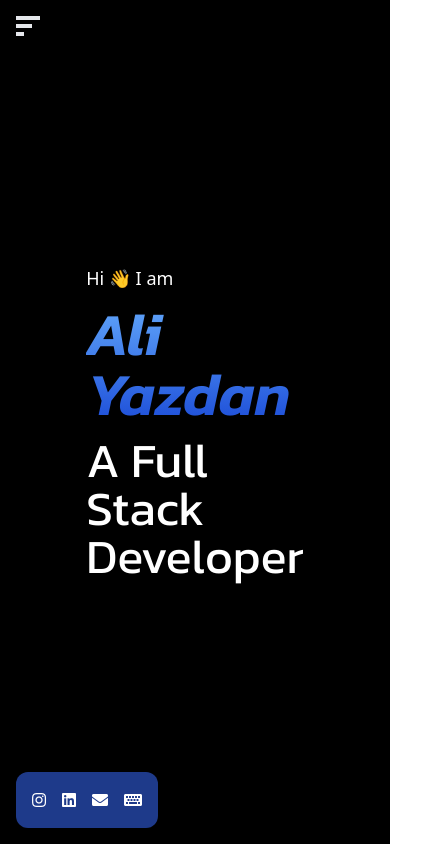
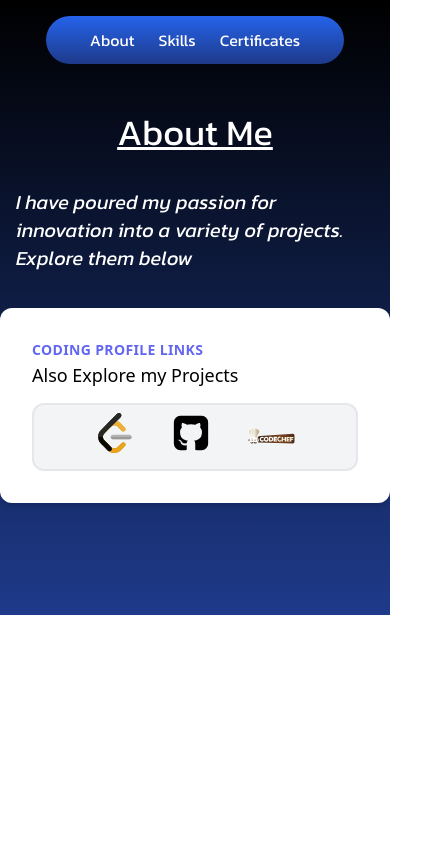
Before and after one commit to zaidiyazdan/Portfolio, a React (Vite) app: page /about in a window 390 px wide. Shown: the top 844 px of the page, 448 px wide, since content can reach past the window. Built offline with nearby package versions, Linux system fonts and the light colour scheme.

Commit message:
Added Music player

```diff
--- a/package.json
+++ b/package.json
@@ -12,7 +12,8 @@
   "dependencies": {
     "gsap": "^3.12.5",
     "react": "^18.2.0",
-    "react-dom": "^18.2.0"
+    "react-dom": "^18.2.0",
+    "react-router-dom": "^6.23.0"
   },
   "devDependencies": {
     "@types/react": "^18.2.66",
--- a/src/App.jsx
+++ b/src/App.jsx
@@ -1,47 +1,20 @@
-import Hero from "./components/Hero";
-import Navbar from "./components/Navbar";
+import { BrowserRouter as Router, Routes, Route } from "react-router-dom";
+import Home from "./components/Home";
+// import Blogs from "./components/Blogs";
 import About from "./components/About";
-import Project from "./components/Project";
+import Skills from './components/Skills'
 
+const App = () => {
+  return (
+    <Router>
+      <Routes>
+          <Route path="/" element={<Home />} />
+          {/* <Route path="blogs" element={<Blogs />} /> */}
+          <Route path="/about" element={<About/>} />
+          <Route path="/skills" element={<Skills/>} />
+      </Routes>
+    </Router>
+  );
+};
 
-export default function App() {
-  return (
-    <div className="bg-black">
-      <Navbar />
-      <Hero />
-      <div className="fixed left-0 top-0 h-full flex flex-col z-40 justify-end items-center text-white p-4">
-        <div className="bg-blue-900 flex md:flex-col flex-row gap-4 py-2 px-4 rounded-xl">
-          <a
-            href="https://www.instagram.com/"
-            target="_blank"
-            rel="noopener noreferrer"
-            className="my-2"
-          >
-            <i className="fab fa-instagram"></i>
-          </a>
-          <a
-            href="https://www.linkedin.com/"
-            target="_blank"
-            rel="noopener noreferrer"
-            className="my-2"
-          >
-            <i className="fab fa-linkedin"></i>
-          </a>
-          <a href="mailto:your.email@gmail.com" className="my-2">
-            <i className="fas fa-envelope"></i>
-          </a>
-          <a
-            href="https://www.keybr.com/profile/q3sxpkl"
-            target="_blank"
-            rel="noopener noreferrer"
-            className="my-2"
-          >
-            <i className="fas fa-keyboard"></i>
-          </a>
-        </div>
-      </div>
-      <About/>
-      <Project/>
-    </div>
-  );
-}
+export default App;
--- a/src/components/About.jsx
+++ b/src/components/About.jsx
@@ -1,21 +1,23 @@
+import Navbar from "./Navbar";
 import ProfileCard from "./ProfilesCards";
 
 const About = () => {
   return (
     <div className="bg-gradient-to-b bg-gray-900 py-16 to-blue-900 from-black">
-      <div className="text-left  flex justify-center  flex-col gap-3">
+      <Navbar />
+      <div className="text-left  flex justify-center  flex-col py-12 gap-3">
         <h1 className="text-4xl md:text-6xl font-kanit text-center  font-normal text-white underline ">
           About Me
         </h1>
         <div className="text-white py-8 text-2xl px-36 lg:px-60 hidden md:block">
         <p className="font-kanit py-4">Welcome to my corner of the web!</p>
-        <p className="italic font-kanit">I am <span className="text-blue-400 underline">Ali Yazdan</span>,3rd year student with a love for creating meaningful projects and solving complex problems . My journey has been of continuous learning and growth, fueled by a desire to innovate and make a positive impact. </p>
+        <p className=" font-kanit">I am <span className="text-blue-400 underline">Ali Yazdan</span>, 3rd year student with a love for creating meaningful projects and solving complex problems . My journey has been of continuous learning and growth, fueled by a desire to innovate and make a positive impact. </p>
         <p className="text-3xl font-kanit py-4">
         Dive into my portfolio to explore my work and discover more about the <span className="text-stone-400">projects</span> that define my journey.
           </p> </div>
-        <p className="text-white py-6 italic text-xl px-4 block md:hidden">I have poured my passion for innovation into a variety of projects. Explore them below</p>
+        <p className="text-white font-kanit  py-6 italic text-xl px-4 block md:hidden">I have poured my passion for innovation into a variety of projects. Explore them below</p>
         <div>
-            <ProfileCard/>
+        <ProfileCard/>
         </div>
       </div>
     </div>
--- a/src/components/Hero.jsx
+++ b/src/components/Hero.jsx
@@ -1,11 +1,12 @@
 const Hero = () => {
   return (
-    <div className="bg-black h-[100vh] flex justify-center gap-8 items-center flex-col">
-      <div className="px-36 mx-10 flex justify-center flex-col gap-3">
-        <p className="text-white text-lg wave">Hi 👋 I am</p>
-        <h1 className="text-6xl font-kanit italic  font-semibold bg-clip-text text-transparent bg-gradient-to-b from-blue-400 to-blue-700">Ali Yazdan</h1>
-        <p className="text-5xl text-white font-kanit">A Full Stack Developer</p>
-        <p className="text-4xl text-white  hidden md:inline font-medium">I am currently pursuing a Bachelors degree in Engineering from <span className="border-b-4  border-blue-600 italic">Siddaganga Institute of Technology</span> in the ISE branch.</p>
+    <div className="bg-black h-[100vh] mx-auto flex justify-center items-center flex-col">
+      <div className="mx-2 lg:mx-20 flex justify-center px-10 sm:px-20 md:px-40 flex-col gap-3">
+        <p className="text-white text-md sm:text-lg wave">Hi 👋 I am</p>
+        <h1 className="text-3xl sm:text-4xl md:text-6xl font-kanit italic  font-semibold bg-clip-text text-transparent bg-gradient-to-b from-blue-400 to-blue-700">Ali Yazdan</h1>
+        <p className="text-xl sm:text-3xl md:text-4xl text-white font-kanit">A Full Stack Developer</p>
+        <p className="text-xl sm:text-3xl md:text-4xl text-white  hidden md:inline font-medium">I am currently pursuing a Bachelors degree in Engineering from <span className="border-b-4  border-blue-600 italic">Siddaganga Institute of Technology</span> in the ISE branch.</p>
+        <a href="/Ali_Yazdan_SIT.pdf" target="_blank" rel="noopener noreferrer" className="text-white sm:hidden w-[200px] text-center font-semibold bg-gradient-to-b from-blue-600 to-blue-900  border-2 rounded-full border-white px-6 py-2">Resume</a>
       </div>
 
     </div>
--- /dev/null
+++ b/src/components/Home.jsx
@@ -0,0 +1,49 @@
+import Hero from "./Hero";
+import MusicPlayer from "./MusicPlayer";
+import Navbar from "./Navbar";
+import Project from "./Project";
+import { useState } from "react";
+
+export default function Home() {
+
+
+  return (
+    <div className="bg-black w-full">
+      <Navbar />
+      <Hero />
+      <div className="fixed left-0 bottom-0 z-50 sm:top-0 h-full flex flex-col justify-end items-center text-white p-4">
+        <div className="bg-blue-900 flex md:flex-col flex-row gap-4 py-2 px-4 rounded-xl">
+          <a
+            href="https://www.instagram.com/"
+            target="_blank"
+            rel="noopener noreferrer"
+            className="my-2"
+          >
+            <i className="fab fa-instagram"></i>
+          </a>
+          <a
+            href="https://www.linkedin.com/"
+            target="_blank"
+            rel="noopener noreferrer"
+            className="my-2"
+          >
+            <i className="fab fa-linkedin"></i>
+          </a>
+          <a href="mailto:your.email@gmail.com" className="my-2">
+            <i className="fas fa-envelope"></i>
+          </a>
+          <a
+            href="https://www.keybr.com/profile/q3sxpkl"
+            target="_blank"
+            rel="noopener noreferrer"
+            className="my-2"
+          >
+            <i className="fas fa-keyboard"></i>
+          </a>
+        </div>
+      </div>
+      <Project />
+      <MusicPlayer/>
+    </div>
+  );
+}
--- /dev/null
+++ b/src/components/MusicPlayer.jsx
@@ -0,0 +1,59 @@
+import React, { useState } from 'react'
+
+const MusicPlayer = () => {
+    const [play, setPlay] = useState(true);
+  return (
+    <div className="flex bg-blue-950 justify-center h-[100vh]  flex-col py-10 gap-5 items-center">
+        <div className="flex shadow-lg cursor-pointer my-6">
+          <div
+            onClick={() => setPlay(true)}
+            className={`text-lg bg-black cursor-pointer md:text-lg px-6 py-1 border-white font-kanit text-white text-shadow-black ${
+              play ? "border-b-2  font-normal border-white bg-opacity-50" : ""
+            }`}
+          >
+            Listen
+          </div>
+          <div
+            onClick={() => setPlay(false)}
+            className={`text-lg bg-black md:text-lg px-6 py-1 border-white font-kanit font-normal text-white text-shadow-black ${
+              !play ? "border-b-2 font-normal  border-white bg-opacity-50" : ""
+            }`}
+          >
+            About
+          </div>
+        </div>
+        <div className="w-[300px] sm:w-[400px] h-[400px] mx-auto">
+          {play && (
+            <iframe
+              title="Spotify Playlist"
+              src="https://open.spotify.com/embed/playlist/54toiyD3c7DUaEJEBTWlUx?utm_source=generator&theme=0"
+              width="100%"
+              height="352"
+              frameBorder="0"
+              allow="autoplay; clipboard-write; encrypted-media; fullscreen; picture-in-picture"
+              allowFullScreen
+              loading="lazy"
+              style={{ borderRadius: "12px" }}
+            ></iframe>
+          )}
+          {!play && (
+            <div className="text-white text-md p-4 rounded-xl h-[300px]">
+              <p>
+                From a young age, music has been an inseparable part of my life,
+                weaving its melodies through my memories and emotions. Whether
+                its the rhythm of a favorite song lifting my spirits or the
+                lyrics of a meaningful tune resonating deeply within me, music
+                has always been a source of comfort and inspiration. Each melody
+                is like a bookmark in the story of my life, evoking nostalgia,
+                joy, and sometimes even solace during difficult times. Music is
+                not just a passion for me; its a language that speaks to my
+                soul, connecting me to the world and to myself in profound ways
+              </p>
+            </div>
+          )}
+        </div>
+      </div>
+  )
+}
+
+export default MusicPlayer
--- a/src/components/Navbar.jsx
+++ b/src/components/Navbar.jsx
@@ -1,65 +1,28 @@
-import { useState } from "react";
+import { Link } from "react-router-dom";
 
 function Navbar() {
-    const [isOpen, setIsOpen] = useState(false);
-
-    const toggleMenu = () => {
-      setIsOpen(!isOpen);
-    };
   return (
     <nav className=" text-white w-full fixed py-2 top-0 z-10 ">
-      <div className="max-w-7xl hidden sm:block  mx-auto px-4">
+      <div className="max-w-7xl   mx-auto px-4">
         <div className="flex justify-between items-center h-16">
-        <div className="flex-shrink-0">
-        <span className="font-semibold font-kani text-lg">Ali Yazdan</span>
+        <div className="flex-shrink-0 hidden sm:inline">
+        <Link to={'/'} className="font-semibold font-kani text-lg">Ali Yazdan</Link>
           </div>
-          <div className="backdrop-blur-md rounded-full px-8 py-3">
-            <a href="#about" className="px-3 py-2 hover:underline hover:text-blue-600">
+          <div className="backdrop-blur-md mx-auto font-kanit bg-gradient-to-b from-blue-600 to-blue-900 rounded-full px-8 py-3">
+            <Link to={'/about'} className="px-3 py-2 hover:underline">
               About
-            </a>
-            <a href="#resume" className="px-3 py-2 hover:underline hover:text-blue-600 ">
+            </Link>
+            <Link to={'/skills'} className="px-3 py-2 hover:underline  ">
               Skills
-            </a>
-            <a href="#projects" className="px-3 py-2 hover:underline hover:text-blue-600">
-              Projects
-            </a>
-            <a href="#certificates" className="px-3 py-2 hover:underline hover:text-blue-600 ">
+            </Link>
+            <a href="#certificates" className="px-3 py-2 hover:underline ">
               Certificates
             </a>
           </div>
-          <button className="text-white font-semibold bg-gradient-to-b from-blue-600 to-blue-900  border-2 rounded-full border-white px-6 py-2">
-            Resume
-          </button>
+          <a href="/Ali_Yazdan_SIT.pdf" target="_blank" rel="noopener noreferrer" className="text-white hidden sm:inline font-semibold bg-gradient-to-b from-blue-600 to-blue-900  border-2 rounded-full border-white px-6 py-2">
+        Resume
+      </a>
         </div>
-      </div>
-      <div className= "block sm:hidden">
-      <>
-      {/* Hamburger Icon */}
-      <div className="fixed top-4 left-4 cursor-pointer z-50" onClick={toggleMenu}>
-        {isOpen ? (
-          <>
-            <div className="h-1 w-6 bg-gray-200 transform rotate-45 origin-center absolute"></div>
-            <div className="h-1 w-6 bg-gray-200 transform -rotate-45 origin-center absolute"></div>
-          </>
-        ) : (
-          <>
-            <div className="h-1 w-6 bg-gray-200 mb-1"></div>
-            <div className="h-1 w-4 bg-gray-200 mb-1"></div>
-            <div className="h-1 w-2 bg-gray-200"></div>
-          </>
-        )}
-      </div>
-
-      {/* Navigation Menu */}
-      <nav className={`fixed top-0 left-0 w-full h-full bg-blue-800 bg-opacity-96 z-40 transform transition-transform ${isOpen ? 'translate-x-0' : '-translate-x-full'}`}>
-        <ul className="flex flex-col justify-center items-center h-full">
-          <li className="my-4"><a href="#" className="text-white text-lg">Home</a></li>
-          <li className="my-4"><a href="#" className="text-white text-lg">About</a></li>
-          <li className="my-4"><a href="#" className="text-white text-lg">Services</a></li>
-          <li className="my-4"><a href="#" className="text-white text-lg">Contact</a></li>
-        </ul>
-      </nav>
-    </>
       </div>
     </nav>
   );
--- a/src/components/ProfilesCards.jsx
+++ b/src/components/ProfilesCards.jsx
@@ -10,7 +10,7 @@ function ProfilesCards() {
             <div className="uppercase tracking-wide text-sm text-indigo-500 font-semibold">Coding Profile Links</div>
             <a href="#" className="block mt-1 text-lg leading-tight font-medium text-black hover:underline">Also Explore my Projects</a>
           </div>
-          <div className="flex space-x-4 border-2 gap-5 px-4 py-2 rounded-xl bg-gray-100">
+          <div className="flex space-x-4 justify-center border-2 gap-5 px-4 mt-4 py-2 rounded-xl bg-gray-100">
             <a href="https://leetcode.com/u/just__do__it" target="_blank" rel="noopener noreferrer">
                 <img className="h-10 w-10" src={leetcodeIcon} alt="LeetCode" />
             </a>
```
Also changed, not shown: src/components/Project.jsx (+7 -3 lines), 2 other files (tests, documents, lock files or other folders).
